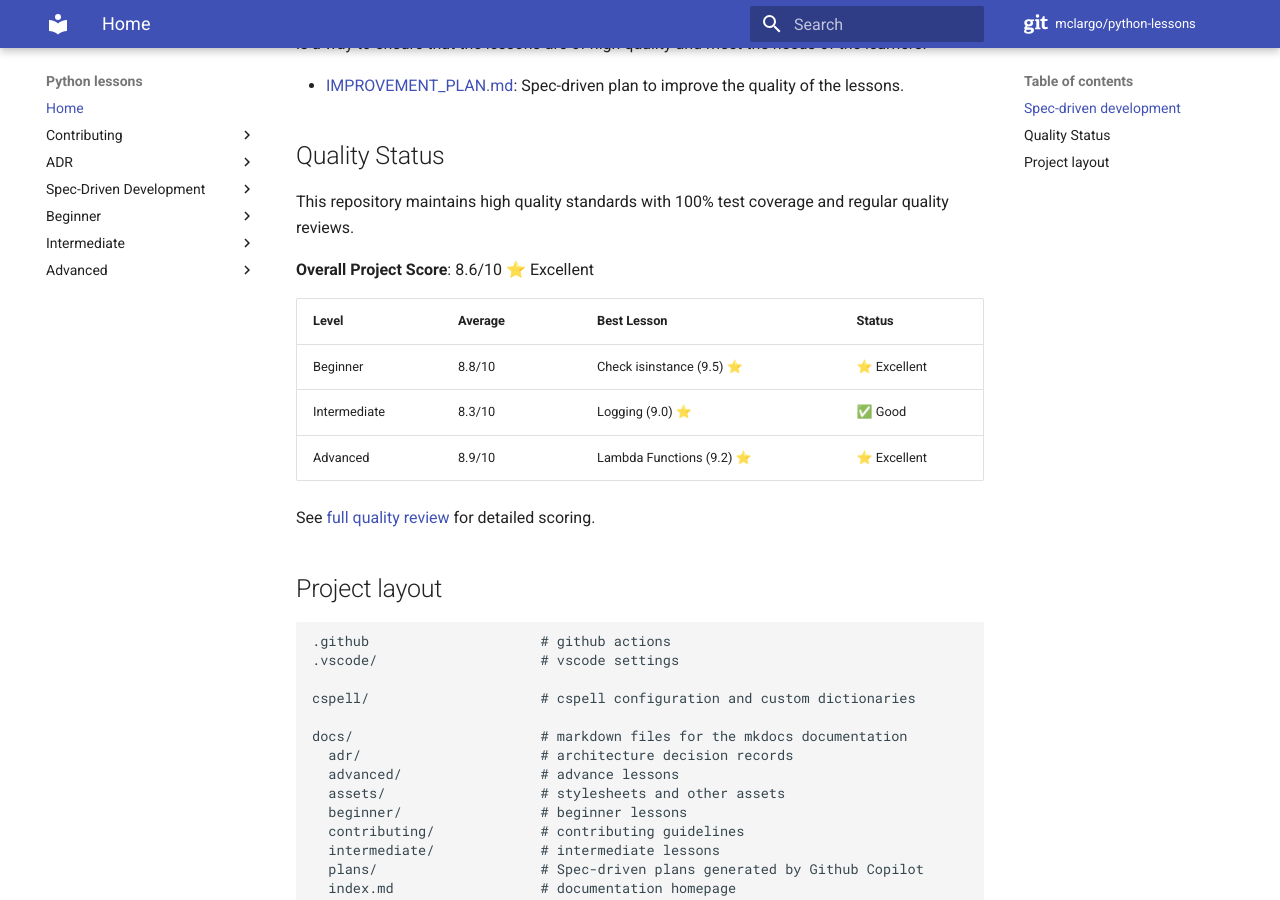
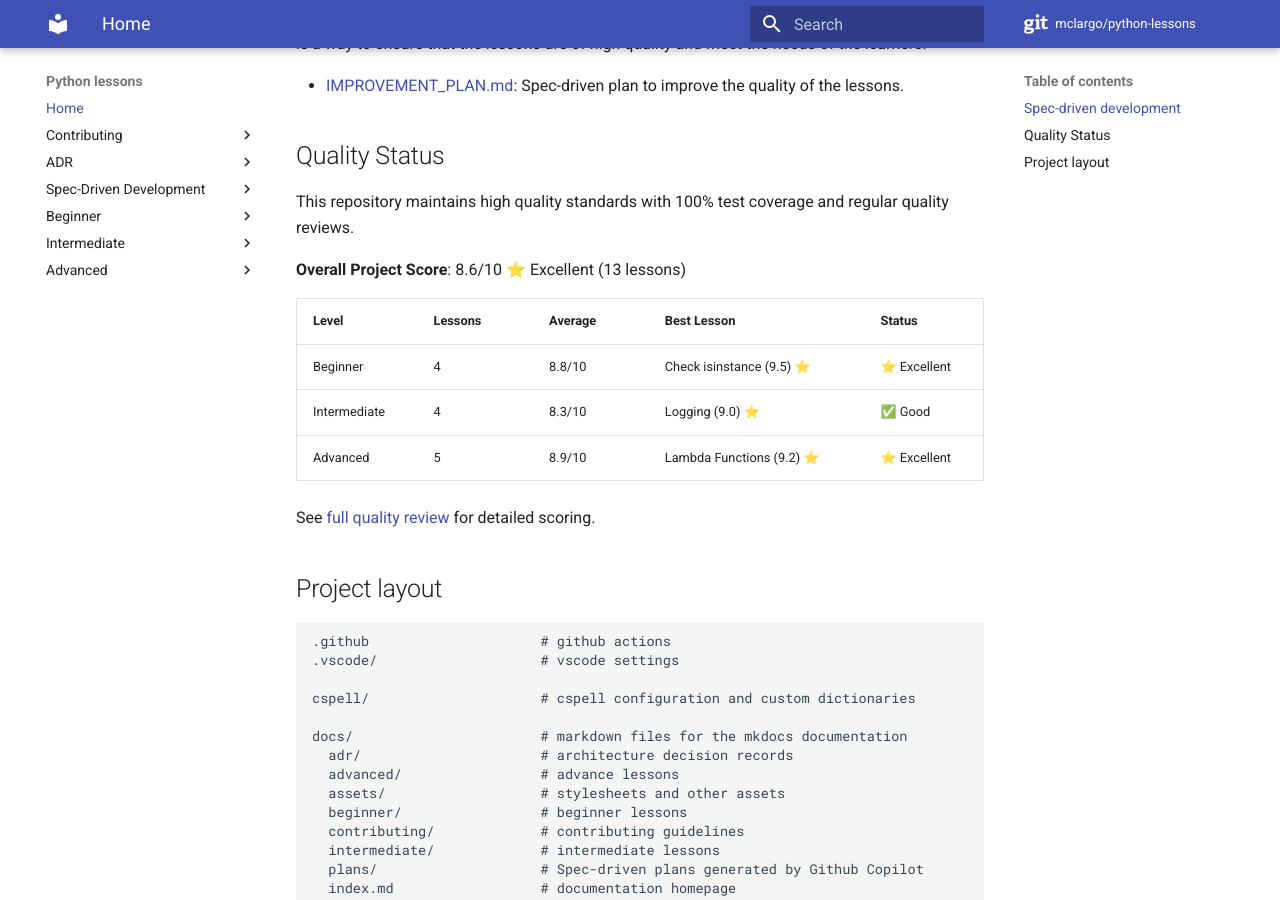
Before and after one commit to McLargo/python-lessons, an MkDocs documentation site: the page built from docs/index.md, in a window 1280 px wide and 900 px high, scrolled down 569 px. Built offline with MkDocs 1.6.1 and Material for MkDocs 9.7.7, drawn with Linux system fonts in a browser that asks for light colours; comment, search, counter and statistics services are not loaded.

```diff
--- a/docs/index.md
+++ b/docs/index.md
@@ -30,13 +30,13 @@ lessons are of high quality and meet the needs of the learners.
 This repository maintains high quality standards with 100% test coverage and
 regular quality reviews.
 
-**Overall Project Score**: 8.6/10 ⭐ Excellent
+**Overall Project Score**: 8.6/10 ⭐ Excellent (13 lessons)
 
-| Level | Average | Best Lesson | Status |
-| ------------ | ------- | ----------------------- | ------------ |
-| Beginner | 8.8/10 | Check isinstance (9.5) ⭐ | ⭐ Excellent |
-| Intermediate | 8.3/10 | Logging (9.0) ⭐ | ✅ Good |
-| Advanced | 8.9/10 | Lambda Functions (9.2) ⭐ | ⭐ Excellent |
+| Level | Lessons | Average | Best Lesson | Status |
+| ------------ | ------- | ------- | ----------------------- | ------------ |
+| Beginner | 4 | 8.8/10 | Check isinstance (9.5) ⭐ | ⭐ Excellent |
+| Intermediate | 4 | 8.3/10 | Logging (9.0) ⭐ | ✅ Good |
+| Advanced | 5 | 8.9/10 | Lambda Functions (9.2) ⭐ | ⭐ Excellent |
 
 See [full quality review](quality-scores.md) for detailed scoring.
 
--- a/mkdocs.yml
+++ b/mkdocs.yml
@@ -82,4 +82,5 @@ nav:
     - "Concurrency and Parallelism": advanced/concurrency_parallelism.md
     - "Decorators": advanced/decorators.md
     - "Lambda functions": advanced/lambda_functions.md
+    - "Observer Pattern": advanced/observer_pattern.md
     - "Strategy Pattern": advanced/strategy_pattern.md
```
